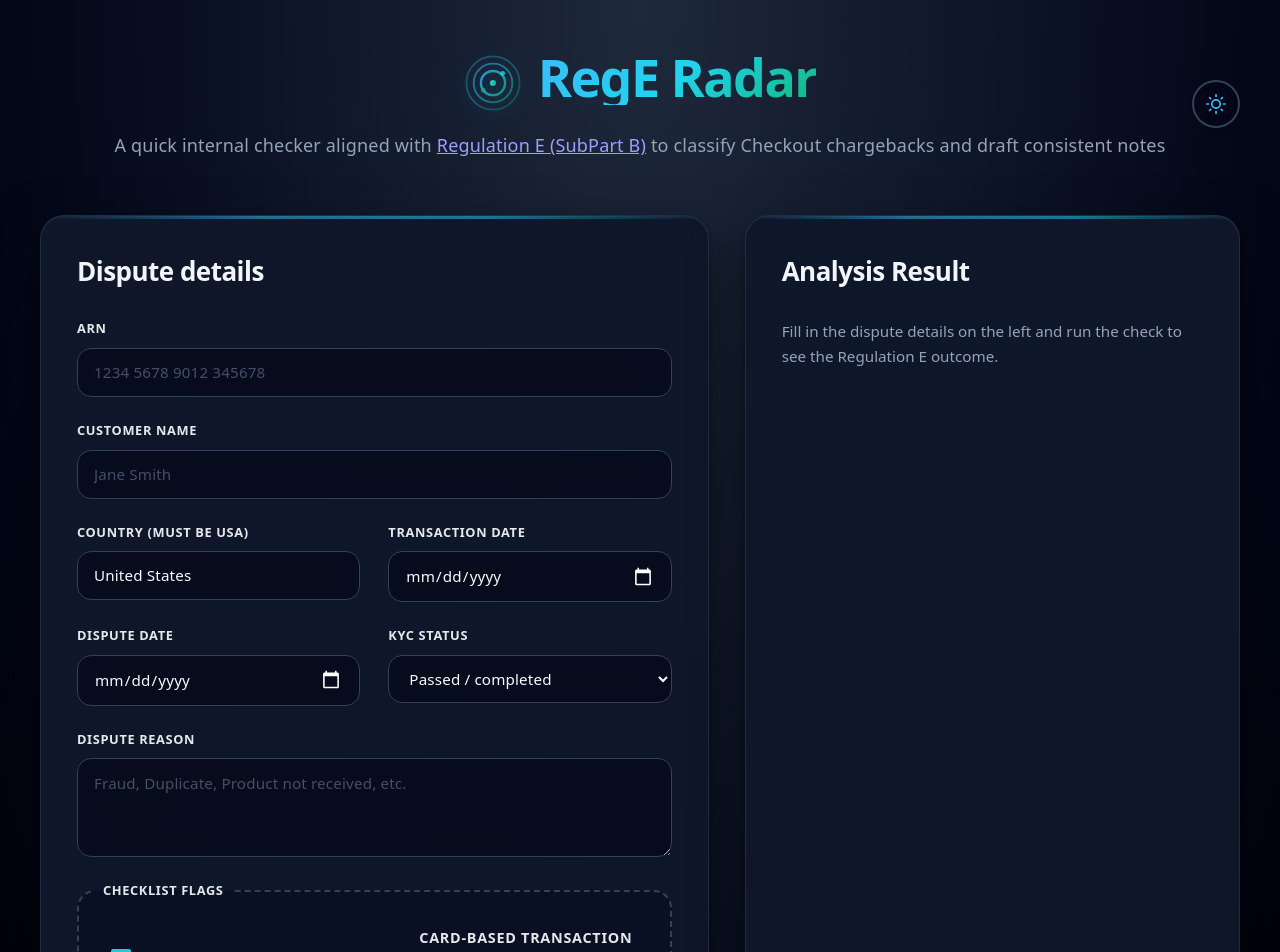
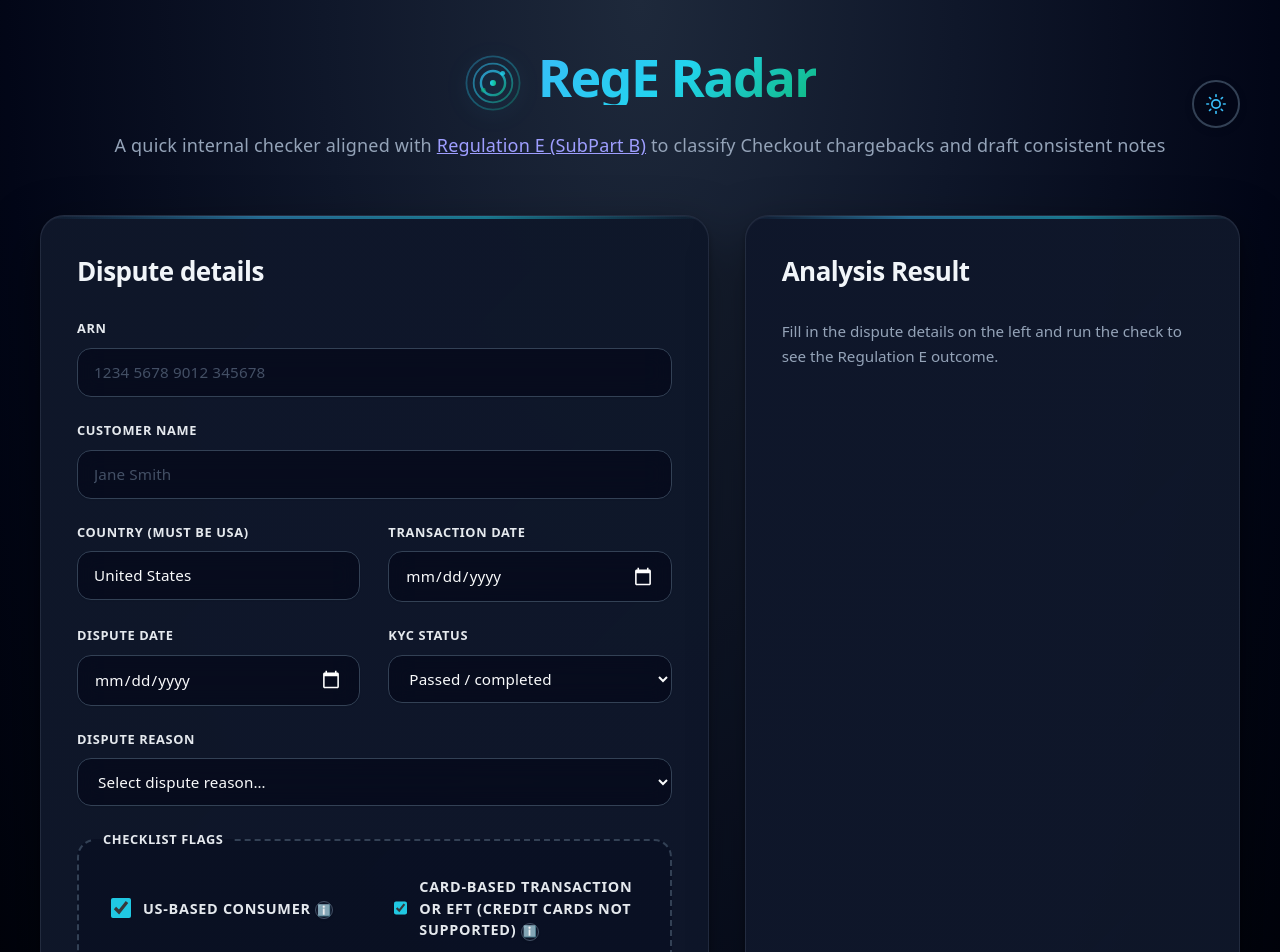
Before and after one commit to 1Kelv/reg-e-radar, a React app in the folder frontend/: page / in a window 1280 px wide. Shown: the top 952 px of the page. Built offline with nearby package versions, Linux system fonts and the light colour scheme; the HTML template or start-up script is replaced by a standard one.

Commit message:
changed dispute reason from free text to drop down

```diff
--- a/frontend/src/App.tsx
+++ b/frontend/src/App.tsx
@@ -330,15 +330,25 @@ function App() {
 
               <div className="field field--full">
   <label htmlFor="disputeReason">Dispute reason</label>
-                <textarea
+  <select
     id="disputeReason"
     name="disputeReason"
-                  placeholder="Fraud, Duplicate, Product not received, etc."
-                  rows={3}
     value={form.disputeReason}
     onChange={handleTextChange}
-                />
+    required
+  >
+    <option value="">Select dispute reason…</option>
+    <option value="Fraud / unauthorised">Fraud / unauthorised</option>
+    <option value="Duplicate transaction">Duplicate transaction</option>
+    <option value="Product not received">Product not received</option>
+    <option value="Services not received">Services not received</option>
+    <option value="Credit not issued / refund not received">
+      Credit not issued / refund not received
+    </option>
+    <option value="General / other">General / other</option>
+  </select>
 </div>
+
 
               <fieldset className="flags field--full">
                 <legend>Checklist flags</legend>
```
Also changed, not shown: 1 other file (tests, documents, lock files or other folders). Lines whose indentation alone changed are shown as unchanged.
